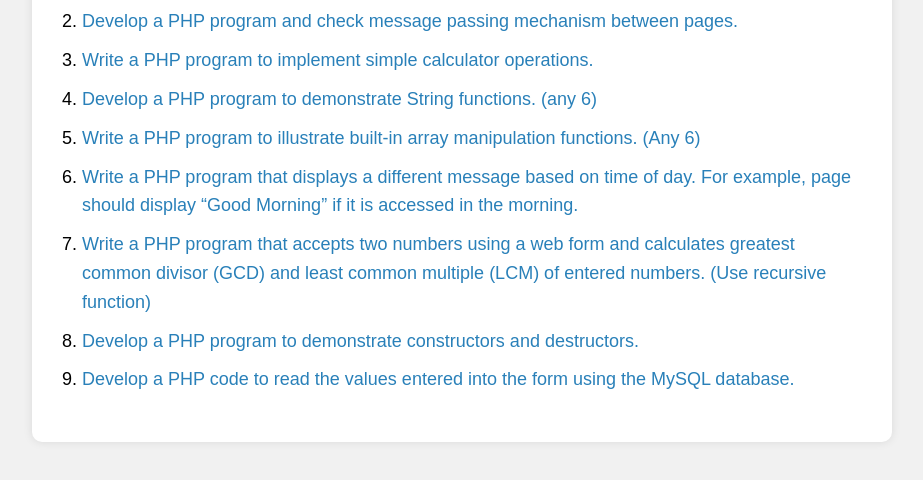
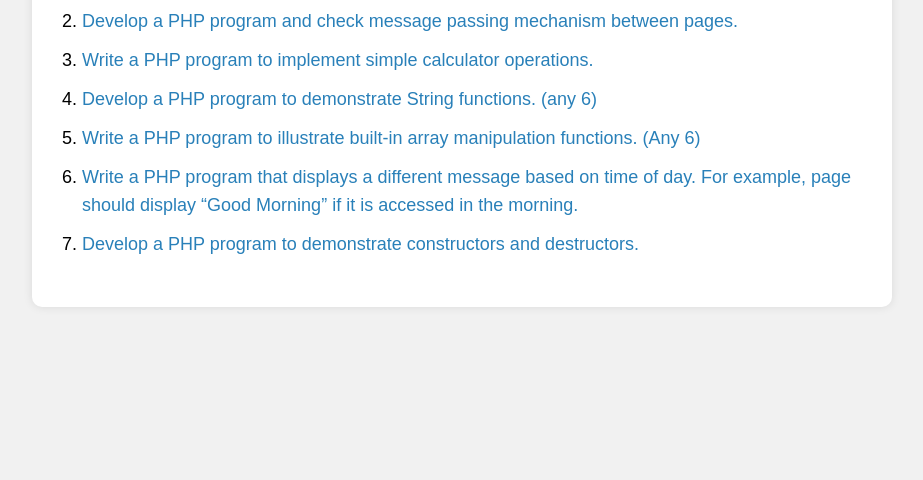
Before and after one commit to aftabr4/github.io, a plain HTML site: page index.html in a window 1280 px wide. Shown: the part 190-670 px from the top of the page, without its empty margins (178-1101 px from the left). Drawn offline with Linux system fonts and the light colour scheme.

Commit message:
Update index.html

```diff
--- a/index.html
+++ b/index.html
@@ -49,9 +49,9 @@
             <li><a href="program4.html">Develop a PHP program to demonstrate String functions. (any 6)</a></li>
             <li><a href="program5.html">Write a PHP program to illustrate built-in array manipulation functions. (Any 6)</a></li>
             <li><a href="program6.html">Write a PHP program that displays a different message based on time of day. For example, page should display “Good Morning” if it is accessed in the morning.</a></li>
-            <li><a href="program7.html">Write a PHP program that accepts two numbers using a web form and calculates greatest common divisor (GCD) and least common multiple (LCM) of entered numbers. (Use recursive function)</a></li>
+
             <li><a href="program8.html">Develop a PHP program to demonstrate constructors and destructors.</a></li>
-            <li><a href="program9.html">Develop a PHP code to read the values entered into the form using the MySQL database.</a></li>
+
         </ol>
     </div>
 </body>
```
